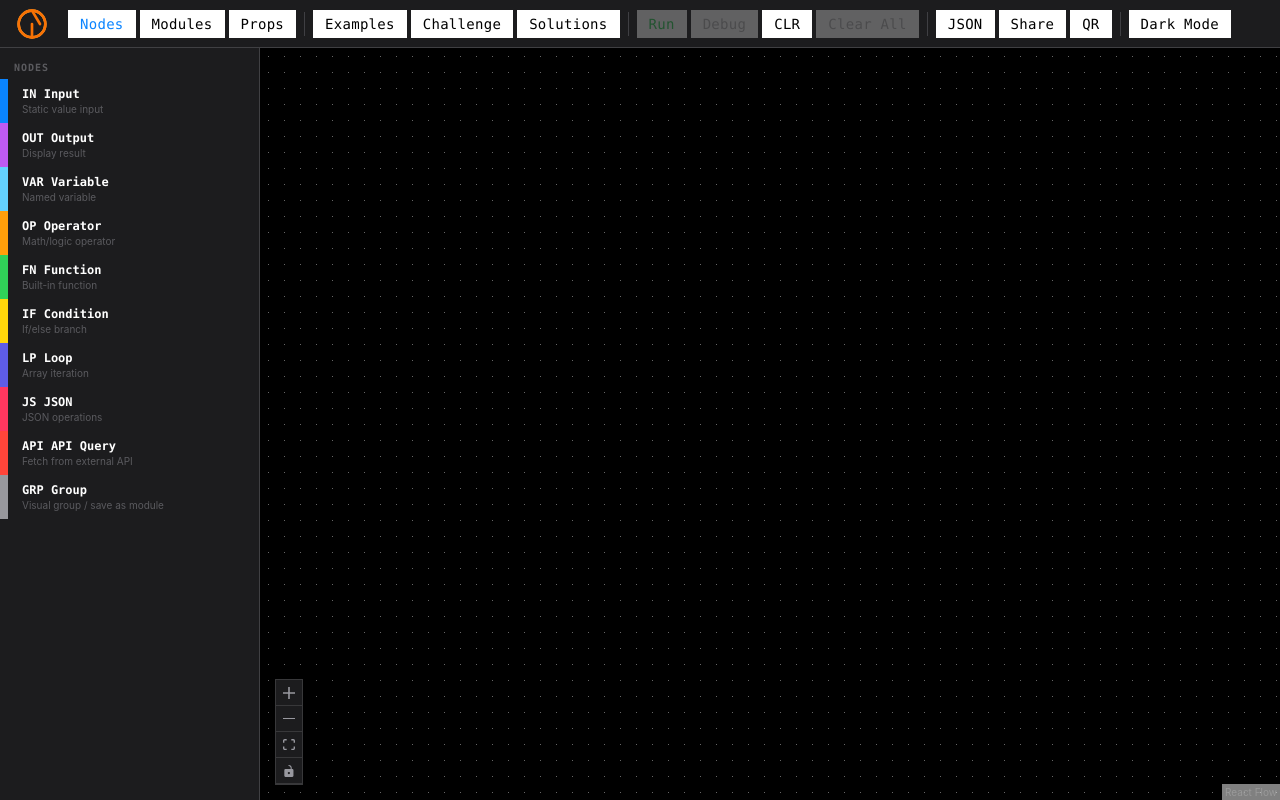
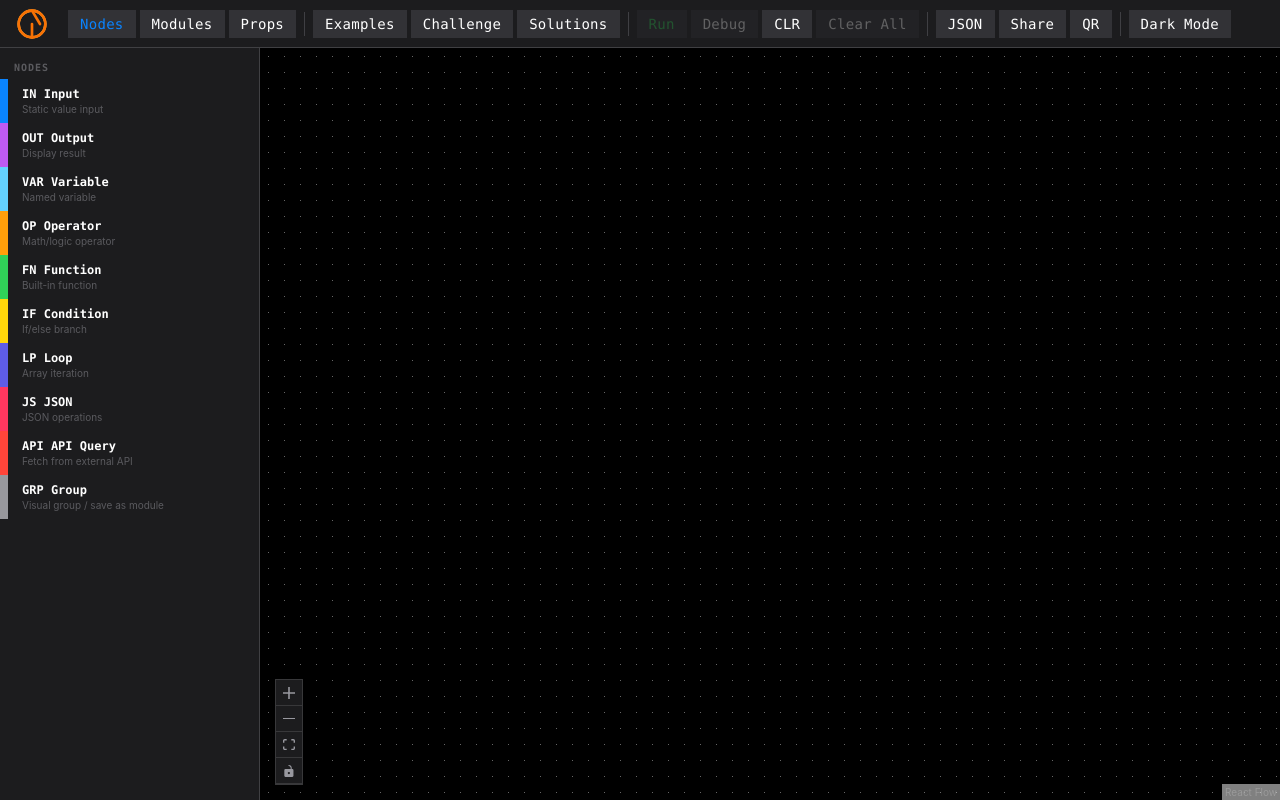
Before and after one commit to sashakirichek/visual-programming, a React (Vite) app: page / in a window 1280 px wide. Built offline with nearby package versions, Linux system fonts and the light colour scheme.

Commit message:
Toolbar buttons style fix. QR code window size adjusted.

```diff
--- a/src/App.css
+++ b/src/App.css
@@ -192,9 +192,10 @@ body {
   align-items: center;
   gap: 4px;
   padding: 6px 12px;
+  color: var(--label-primary);
   border: 0; /*  1px solid var(--separator-opaque); */
   /* border-radius: var(--radius-sm); */
-  background: white;
+  background: var(--fill-tertiary);
   /* color: var(--label-secondary); */
   font-size: 14px;
   font-family: var(--font-mono);
--- a/src/components/modals/QrCodeModal.jsx
+++ b/src/components/modals/QrCodeModal.jsx
@@ -12,7 +12,7 @@ export default function QrCodeModal({ url, onClose }) {
         </div>
         <div className="modal-body qr-modal-body">
           <div className="qr-code-wrapper">
-            <QRCodeSVG value={url} size={256} />
+            <QRCodeSVG value={url} size={512} />
           </div>
         </div>
       </div>
```
